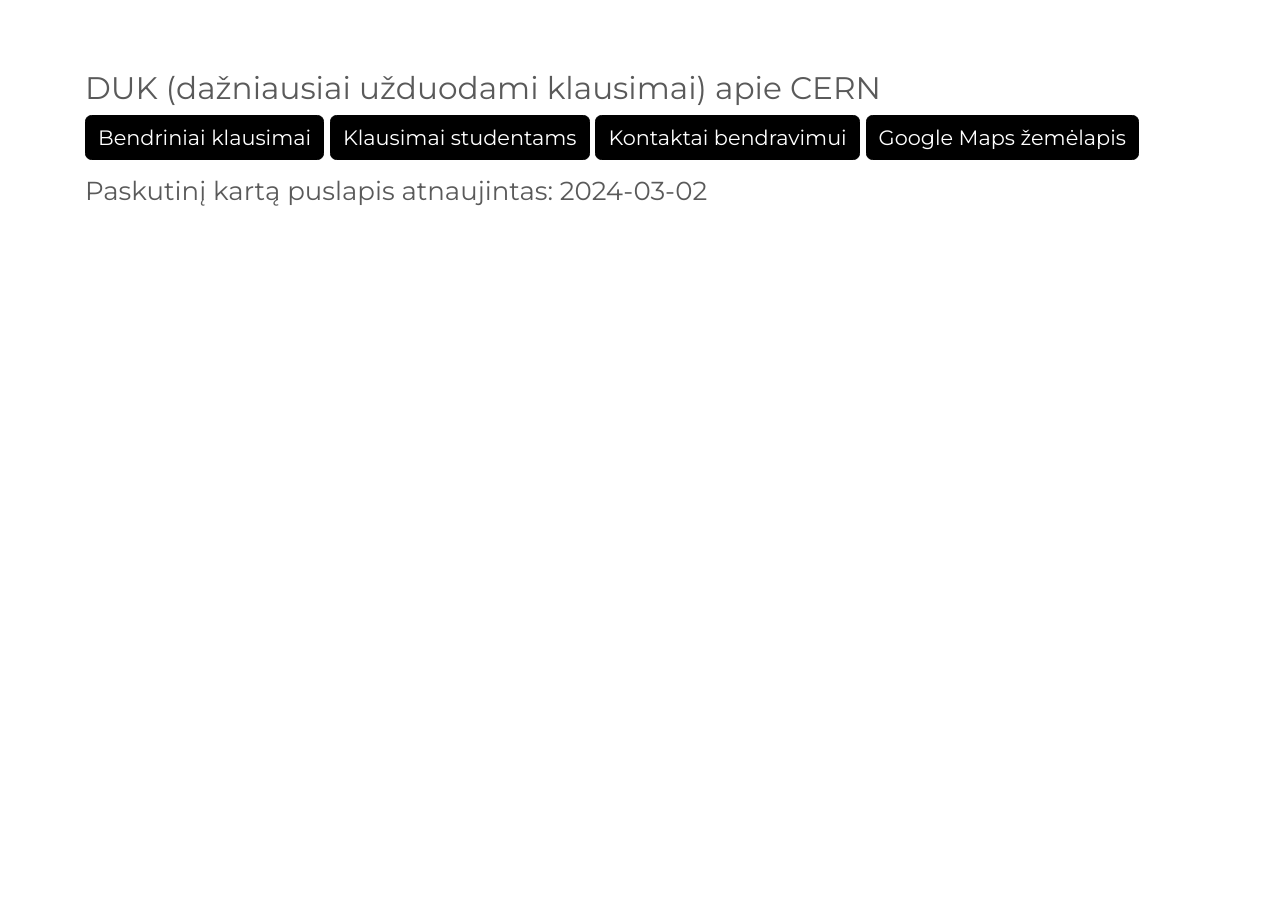
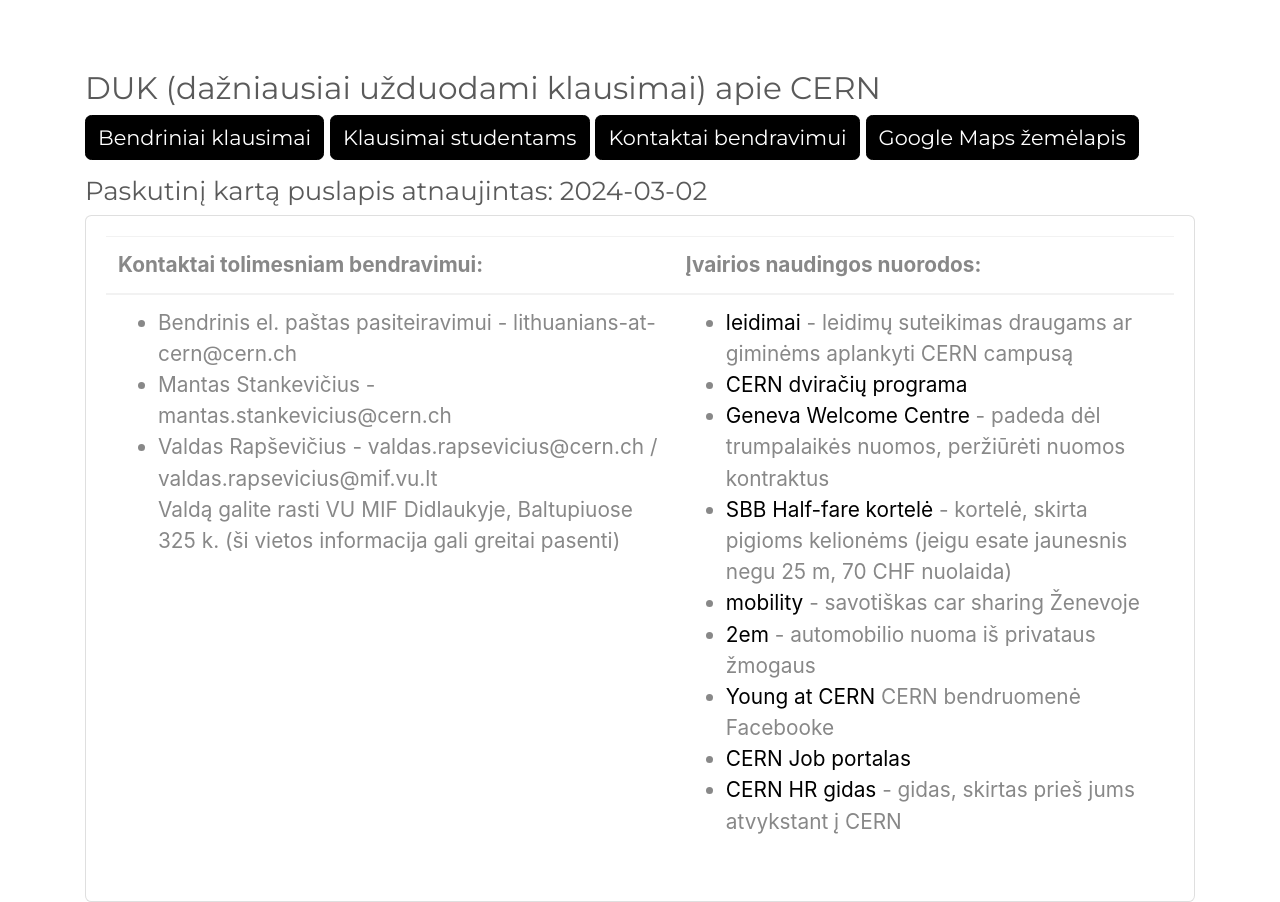
Before and after one commit to GintasS/testing-gintautas.github.io, a Jekyll site: the page built from index.html, in a window 1280 px wide and 1400 px high, scrolled down 708 px. Shown: the part 498-1400 px from the top of the window. Built offline with Jekyll 4.4.1, drawn with Linux system fonts in a browser that asks for light colours; before the commit the page ends 1421 px from its top, so only the background shows below that.

Commit message:
Updated Q and A, made contacts div to be opened automatically.

```diff
--- a/index.html
+++ b/index.html
@@ -363,23 +363,6 @@
               </div>
 
               <div class="card">
-                <div class="card-header p-2" id="heading12">
-                    <h5 class="mb-0">
-                        <button class="btn btn-link" type="button" data-toggle="collapse" data-target="#collapse12" aria-expanded="true" aria-controls="collapse12">
-                          Ar apmokama praktika bus užskaityta kaip MIF profesinė praktika numatyta studijų programoje?
-                        </button>
-                      </h5>
-                </div>
-
-                <div id="collapse12" class="collapse show" aria-labelledby="heading12" data-parent="#faqExample">
-                    <div class="card-body">
-                      Dėl šios informacijos reikėtų kreiptis į VU MIF studijų skyrių, bet kaip suprantu (Gintautas) dažniausiai šios
-                      praktikos yra įskaitomos, bet CERN gali kartais nepasirašyti praktikos dokumentų.
-                    </div>
-                </div>
-              </div>
-
-              <div class="card">
                 <div class="card-header p-2" id="heading13">
                     <h5 class="mb-0">
                         <button class="btn btn-link" type="button" data-toggle="collapse" data-target="#collapse13" aria-expanded="true" aria-controls="collapse13">
@@ -408,7 +391,7 @@
         </div>
 </div>
 
- <div class="collapse" id="collapseImportantContacts">
+ <div class="collapse show" id="collapseImportantContacts">
     <div class="col-15 mx-auto card card-body">
         <div class="accordion" id="faqExample">
 		 <table class="table">
```
Also changed, not shown: other parts of index.html (+3 -3 lines).
